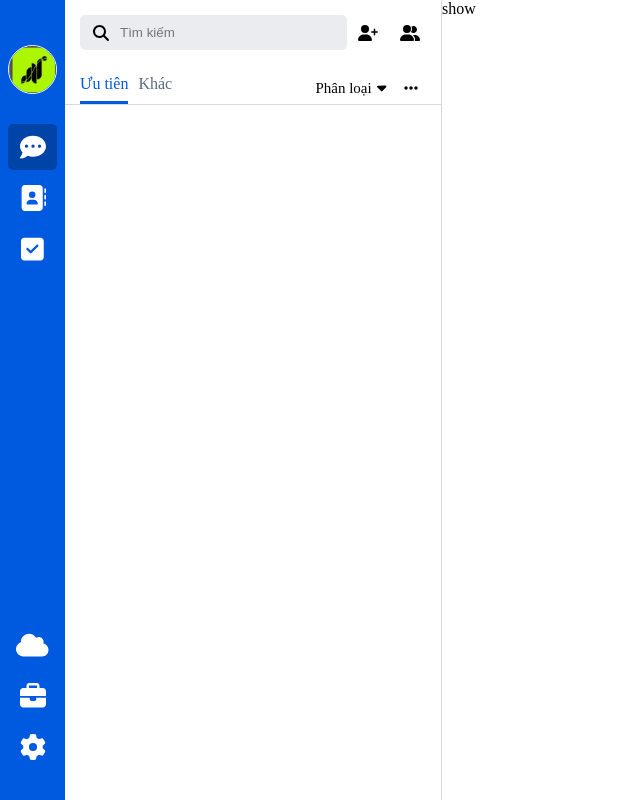
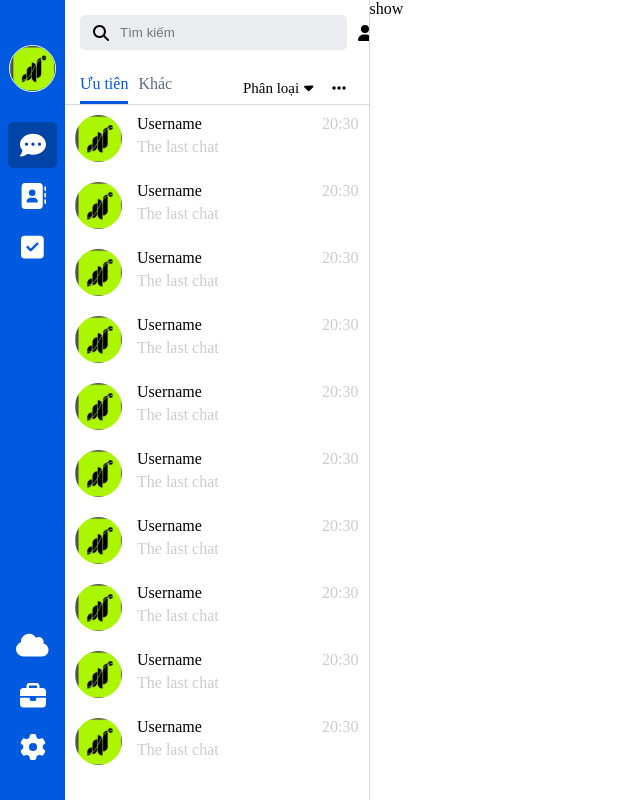
Before and after one commit to khainam23/clone-zalo, a React (Create React App) app: page / in a window 1280 px wide. Shown: the whole page, without its empty margins (0-640 px from the left). Built offline with nearby package versions, Linux system fonts and the light colour scheme.

Commit message:
Create scroll chat

```diff
--- a/src/App.module.scss
+++ b/src/App.module.scss
@@ -1,6 +1,7 @@
 * {
     padding: 0;
     margin: 0;
+    box-sizing: border-box;
 }
 
 .app {
--- a/src/components/Chat/index.js
+++ b/src/components/Chat/index.js
@@ -7,8 +7,12 @@ import {
   faMagnifyingGlass,
   faUserGroup,
   faEllipsis,
-  faCaretDown
+  faCaretDown,
+  faThumbTack,
+  faBellSlash,
+  faUnderline,
 } from "@fortawesome/free-solid-svg-icons";
+import test from "../../assets/images/test.png";
 
 const cx = classNames.bind(styles);
 
@@ -48,8 +52,8 @@ function Chat(props) {
             {/* Method */}
             <div className={cx("method")}>
               {/* Filter */}
-              <div className={cx('filter')}>
-                <span className={cx('text')}>Phân loại</span>
+              <div className={cx("filter")}>
+                <span className={cx("text")}>Phân loại</span>
                 <FontAwesomeIcon icon={faCaretDown} />
               </div>
 
@@ -66,12 +70,21 @@ function Chat(props) {
       </header>
 
       {/* Body chat */}
-      <div></div>
+      <div className={cx("chats")}>
+      {Array.from({ length: 10 }, (_, i) => {
+          return <CardChat key={i} image={test} />;
+        })}
+      </div>
     </div>
   );
 }
 
-function Icon({ icon, description, method, styles }) {
+function Icon({
+  icon = undefined,
+  description = "Not things",
+  method = undefined,
+  styles = undefined,
+}) {
   const boxId = `box-${Math.random().toString(36).substr(2, 9)}`;
   return (
     <>
@@ -92,7 +105,7 @@ function Icon({ icon, description, method, styles }) {
   );
 }
 
-function Tab({ name, isSelected, props }) {
+function Tab({ name = undefined, isSelected, props }) {
   return (
     <div {...props} className={cx("tab", isSelected && "selected")}>
       {name}
@@ -100,10 +113,58 @@ function Tab({ name, isSelected, props }) {
   );
 }
 
-Icon.defaultProps = {
-  icon: null,
-  description: undefined,
-  method: null,
-};
+function CardChat({
+  image = undefined,
+  title = "Username",
+  lastChat = "The last chat",
+  time = "20:30",
+  count = undefined,
+  isPin = false,
+  isMute = false,
+}) {
+  return (
+    <div className={cx("card-chat", isPin && "pin")}>
+      <div className={cx("wrapper")}>
+        <img className={cx("image")} src={image} alt={title} />
+        <div className={cx("info")}>
+          {/* Info general */}
+          <div className={cx("top")}>
+            {/* Title */}
+            <span>{title}</span>
+
+            <div>
+              {isMute && (
+                <FontAwesomeIcon
+                  icon={faBellSlash}
+                  style={{
+                    color: "#ccc",
+                    marginRight: "5px",
+                    fontSize: "13px",
+                  }}
+                />
+              )}
+              {/* time */}
+              <span className={cx("time")}>{time}</span>
+            </div>
+          </div>
+
+          {/* Last chat and isPin */}
+          <div className={cx("bottom")}>
+            <span className={cx("text")}>{lastChat}</span>
+            {isPin && (
+              <div>
+                {count && <span className={cx("number")}>{count}</span>}{" "}
+                <FontAwesomeIcon
+                  icon={faThumbTack}
+                  transform={{ rotate: 45 }}
+                />
+              </div>
+            )}
+          </div>
+        </div>
+      </div>
+    </div>
+  );
+}
 
 export default Chat;
--- a/src/components/Chat/index.module.scss
+++ b/src/components/Chat/index.module.scss
@@ -6,6 +6,7 @@
   border-right: 1px solid var(--line-color);
   flex: 1;
   padding: 0;
+  overflow: hidden;
 }
 
 .header {
@@ -61,12 +62,12 @@
         --color-selected: #e5e7eb;
 
         .filter {
-            font-size: 15px;
-            padding: 5px 10px;
+          font-size: 15px;
+          padding: 5px 10px;
 
-            .text {
-                margin-right: 5px;
-            }
+          .text {
+            margin-right: 5px;
+          }
 
           &:hover {
             background-color: var(--color-selected);
@@ -108,3 +109,61 @@
     border-bottom: 3px solid var(--color-selected);
   }
 }
+
+.chats {
+  max-height: 100%;
+  overflow-y: auto; /* Hiển thị thanh trượt dọc nếu nội dung vượt quá chiều cao */
+  overflow-x: hidden; /* Ẩn thanh trượt ngang */
+  box-sizing: border-box;
+}
+
+.card-chat {
+  &.pin {
+    background-color: #f7f8f9;
+  }
+
+  .wrapper {
+    display: flex;
+    padding: 10px 10px;
+
+    .image {
+      border-radius: 50%;
+      width: 47px;
+      height: 47px;
+    }
+
+    .info {
+        margin-left: 15px;
+        width: 100%;
+
+        .top {
+            margin-bottom: 5px;
+
+            .time {
+                color: #ccc;
+            }
+        }
+
+        .top, .bottom {
+            width: 100%;
+            display: flex;
+            justify-content: space-between;
+        }
+
+        .bottom {
+            .text {
+                color: #ccc;
+            }
+
+            .number {
+              margin-right: 5px;
+              background-color: #c31818;
+              padding: 5px;
+              border-radius: 50%;
+              color: #fff;
+              font-size: 13px;
+            }
+        }
+    }
+  }
+}
```
